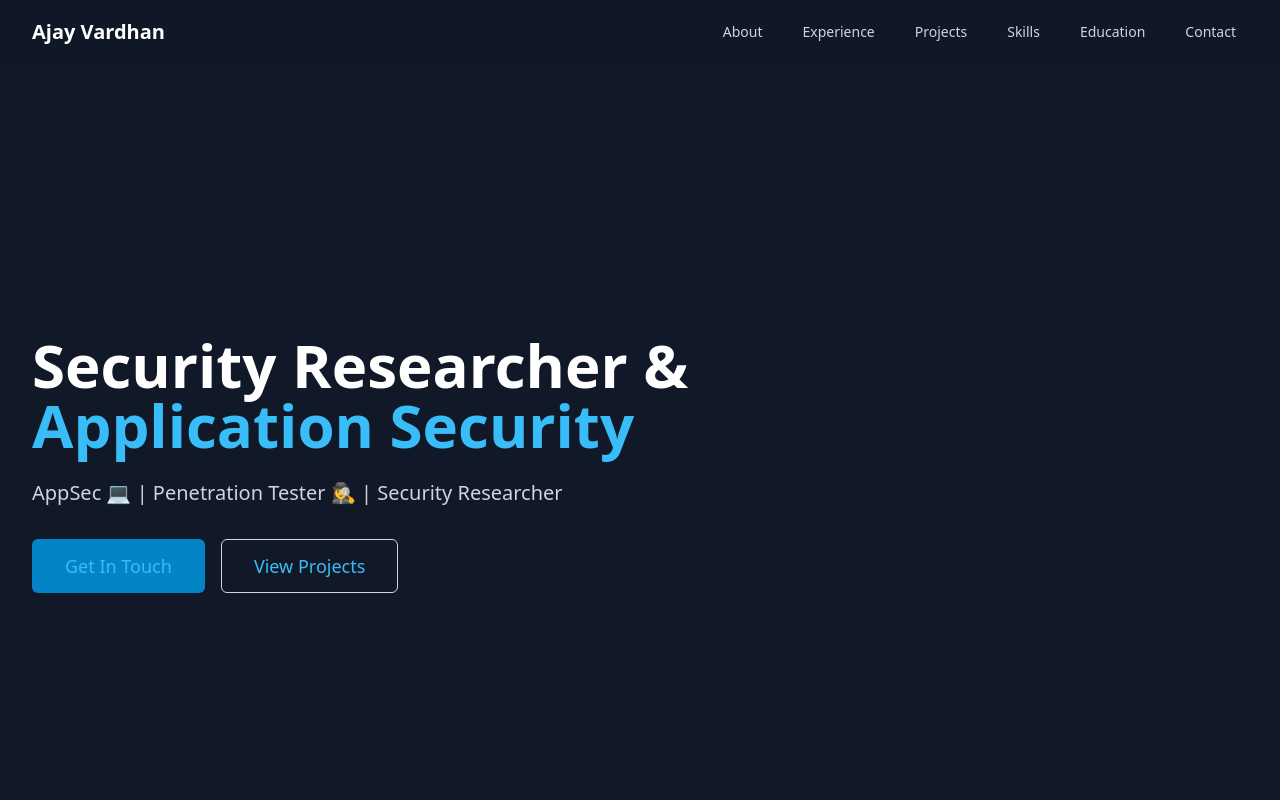
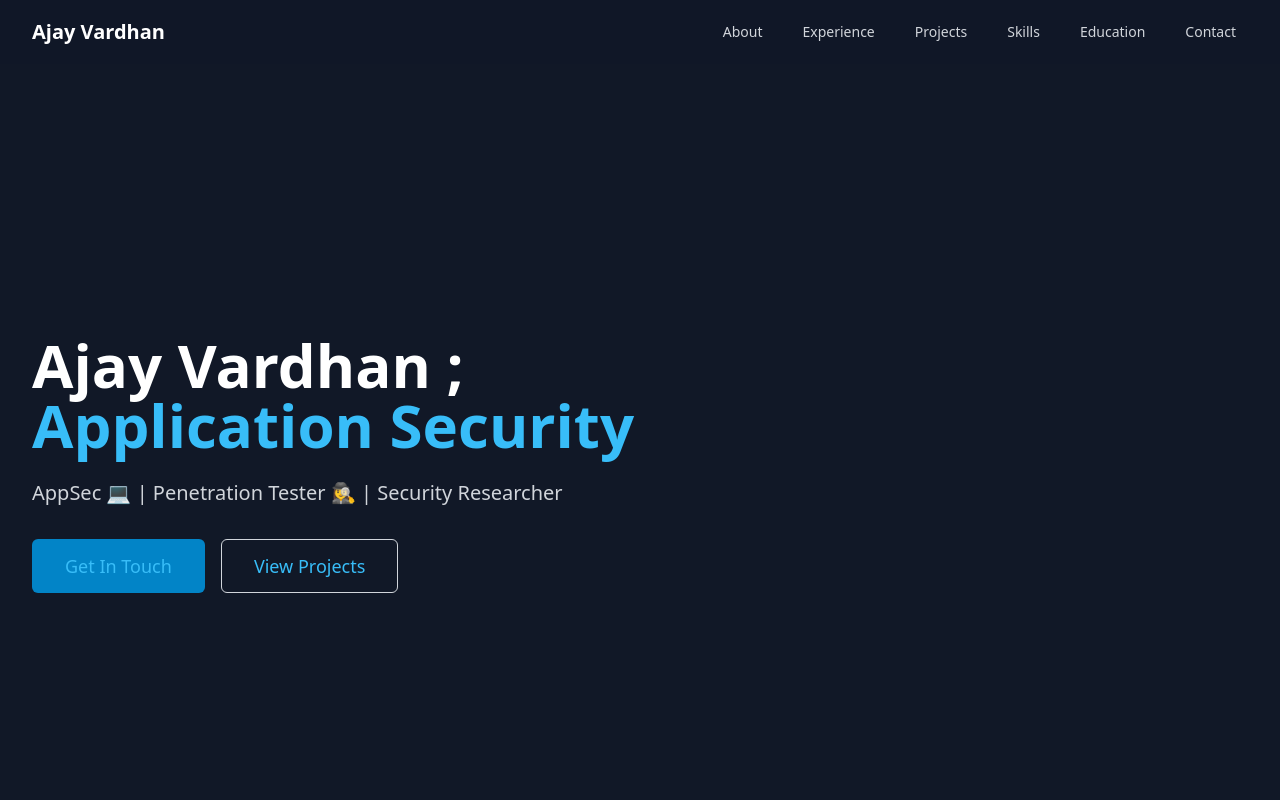
Before and after one commit to ajayhackz/ajayhackz.github.io, a plain HTML site: page index.html in a window 1280 px wide. Shown: the top 800 px of the page. Drawn offline with nearby package versions, Linux system fonts and the light colour scheme.

Commit message:
Update index.html

```diff
--- a/index.html
+++ b/index.html
@@ -268,7 +268,7 @@
   <div class="relative max-w-full mx-auto pt-32 px-4 sm:px-6 lg:px-8 h-full flex items-center">
     <div class="text-center sm:text-left animate-fade-in">
       <h1 class="text-4xl sm:text-6xl font-bold text-white mb-6">
-        <span class="block">Security Researcher &amp;</span>
+        <span class="block">Ajay Vardhan ;</span>
         <span class="block text-primary-400">Application Security</span>
       </h1>
 
```
